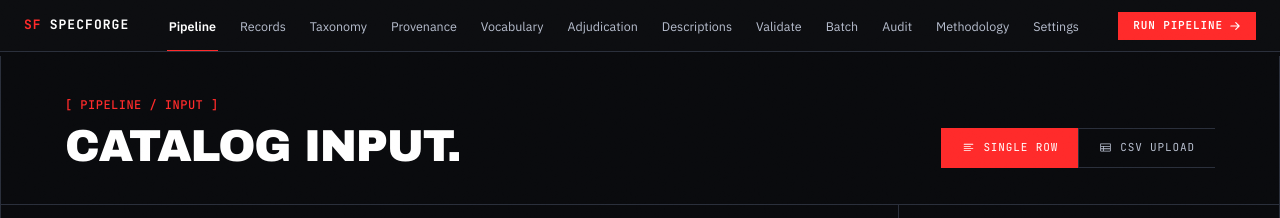
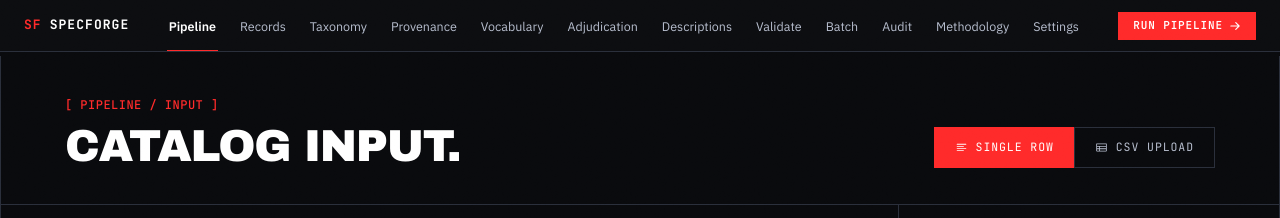
Before and after one commit to Sameer8549/specforage, a Next.js app in the folder specforage-app/: page /pipeline in a window 1280 px wide. Shown: the top 218 px of the page. Built offline with nearby package versions, Linux system fonts and the light colour scheme.

Commit message:
fix(react): resolve conflicting shorthand and directional border style properties in InputPage

```diff
--- a/specforage-app/src/components/InputPage.tsx
+++ b/specforage-app/src/components/InputPage.tsx
@@ -693,11 +693,12 @@ export default function InputPage() {
                       padding: "10px 20px",
                       background: active ? "var(--accent)" : "transparent",
                       color: active ? "#fff" : "var(--fg-secondary)",
-                      border: "1px solid",
-                      borderColor: active ? "var(--accent)" : "var(--border)",
-                      borderRight: m === "single" ? "none" : undefined,
+                      borderTop: `1px solid ${active ? "var(--accent)" : "var(--border)"}`,
+                      borderBottom: `1px solid ${active ? "var(--accent)" : "var(--border)"}`,
+                      borderLeft: `1px solid ${active ? "var(--accent)" : "var(--border)"}`,
+                      borderRight: m === "single" ? "none" : `1px solid ${active ? "var(--accent)" : "var(--border)"}`,
                       fontFamily: "var(--font-mono)",
-                      fontSize: 11,
+                      fontSize: 11.5,
                       letterSpacing: "0.08em",
                       textTransform: "uppercase",
                       cursor: "pointer",
```
